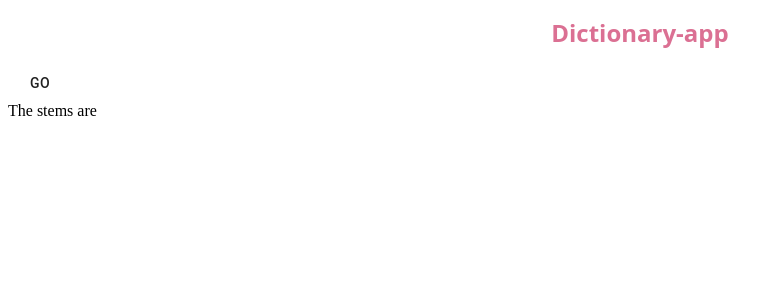
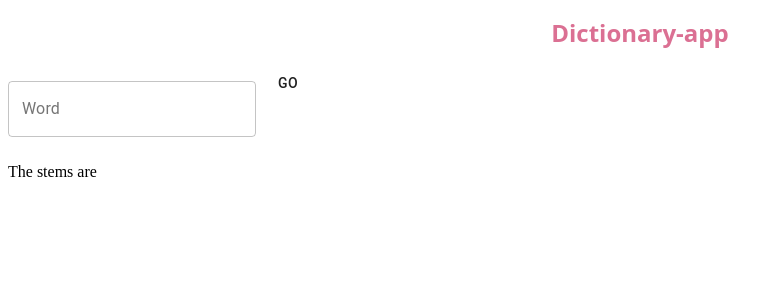
Before and after one commit to knjiang/dictionary-app, a React (Create React App) app: page / in a window 1280 px wide. Shown: the top 300 px of the page, without its empty margins (0-783 px from the left). Built offline with nearby package versions, Linux system fonts and the light colour scheme; a web font is replaced by a local one; what webfontloader would draw is missing.

Commit message:
added form and wrote to do's

```diff
--- a/src/components/Main/Main.js
+++ b/src/components/Main/Main.js
@@ -1,6 +1,7 @@
 import React from "react";
 import axios from "axios";
 import Button from '@material-ui/core/Button';
+import TextField from '@material-ui/core/TextField';
 
 class App extends React.Component {
     constructor(props) {
@@ -9,11 +10,25 @@ class App extends React.Component {
           data : null,
       }
     }
-
+/* TO DO'S
+    1. create a REST API with the button + textfield form.
+        -configure post requests on front-end side
+        -make form better looking(css)
+        -think about what other information besides stems I should put into this.
+    2. migrate python code  from app.py to dictionary.py for more modular code. (easier to find POF)
+*/
     render() {
         return (
             <p>
-                <Button>Go</Button>
+                <form noValidate autoComplete="off">
+                    <TextField
+                    id="search-a-word"
+                    label="Word"
+                    margin="normal"
+                    variant="outlined"
+                    />
+                    <Button>Go</Button>
+                </form>
                 <br />
                 The stems are { this.state.data }
             </p>
```
